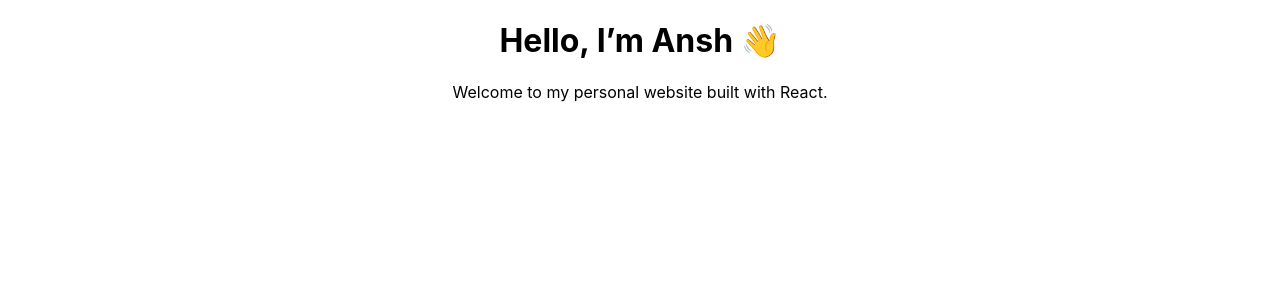
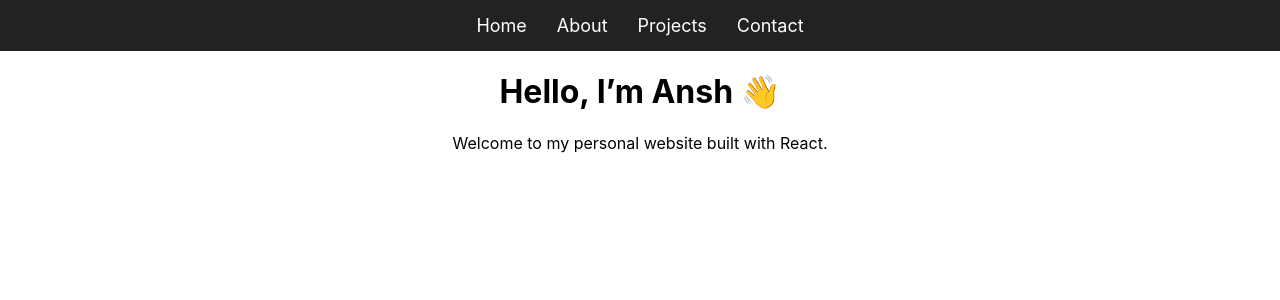
Before and after one commit to anshmohindru/website, a React (Create React App) app: page / in a window 1280 px wide. Shown: the top 300 px of the page. Built offline with nearby package versions, Linux system fonts and the light colour scheme.

Commit message:
basic navbar

```diff
--- a/src/App.js
+++ b/src/App.js
@@ -1,8 +1,10 @@
 import './App.css';
+import Navbar from './components/Navbar';
 
 function App() {
   return (
     <div className="App">
+      <Navbar />
       <h1>Hello, I’m Ansh 👋</h1>
       <p>Welcome to my personal website built with React.</p>
     </div>
--- /dev/null
+++ b/src/components/Navbar.css
@@ -0,0 +1,23 @@
+.navbar {
+    background-color: #222;
+    padding: 15px;
+  }
+
+  .nav-links {
+    list-style: none;
+    display: flex;
+    justify-content: center;
+    gap: 30px;
+    margin: 0;
+    padding: 0;
+  }
+
+  .nav-links a {
+    color: white;
+    text-decoration: none;
+    font-size: 18px;
+  }
+
+  .nav-links a:hover {
+    color: #f39c12;
+  }
--- /dev/null
+++ b/src/components/Navbar.js
@@ -0,0 +1,17 @@
+import React from 'react';
+import './Navbar.css';
+
+function Navbar() {
+  return (
+    <nav className="navbar">
+      <ul className="nav-links">
+        <li><a href="#home">Home</a></li>
+        <li><a href="#about">About</a></li>
+        <li><a href="#projects">Projects</a></li>
+        <li><a href="#contact">Contact</a></li>
+      </ul>
+    </nav>
+  );
+}
+
+export default Navbar;
```
Also changed, not shown: src/logo.svg (deleted).
